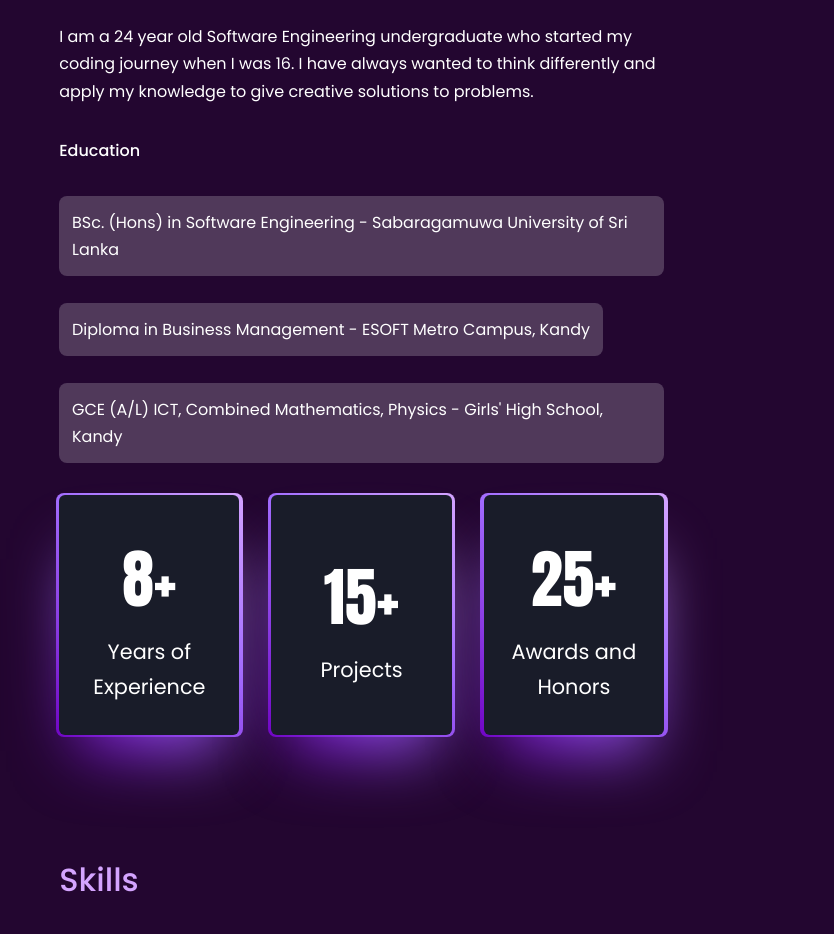
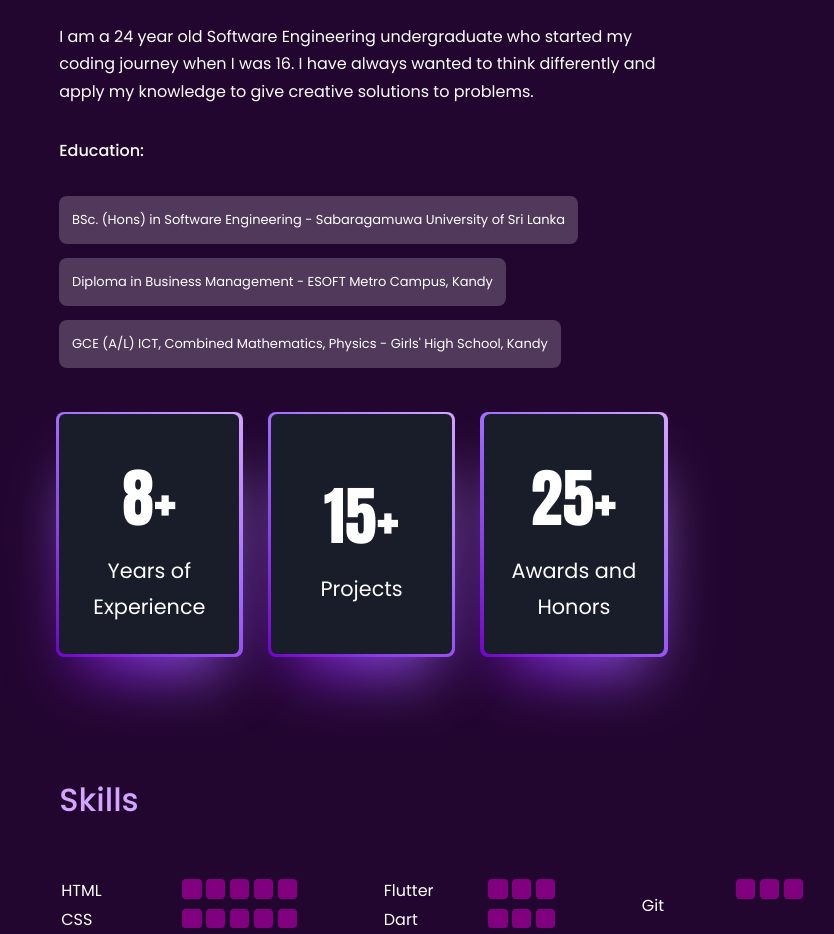
Before and after one commit to disara7/portfolio, a React (Create React App) app: page / in a window 1280 px wide. Shown: the part 1100-2034 px from the top of the page, without its empty margins (104-938 px from the left). Built offline with nearby package versions, Linux system fonts and the light colour scheme.

Commit message:
updated about

```diff
--- a/src/components/about/About.jsx
+++ b/src/components/about/About.jsx
@@ -13,14 +13,14 @@ const About = () => {
           </h3>
           <p className='about__style'>
           I am a 24 year old Software Engineering undergraduate who started my coding journey when I was 16. I have always wanted to think differently and apply my knowledge to give creative solutions to problems. </p>
-          <h4 className='about__style'>Education</h4>
+          <h4 className='about__style'>Education:</h4>
           <p className='about__style'>
             <ul className='educard'>
               <li>BSc. (Hons) in Software Engineering - Sabaragamuwa University of Sri Lanka</li> <br />
               <li>Diploma in Business Management - ESOFT Metro Campus, Kandy</li> <br />
               <li>GCE (A/L) ICT, Combined Mathematics, Physics - Girls' High School, Kandy</li>
             </ul>
-
+            <br />
           </p>
           <div className="cardset">
           <div class="card">
--- a/src/components/about/about.css
+++ b/src/components/about/about.css
@@ -126,6 +126,8 @@
     padding: 0.8rem;
     border-radius: 0.5rem;
     width: fit-content;
+    font-size: small;
+    margin-bottom: -0.8rem;
   }
 
   @keyframes spin {
```
